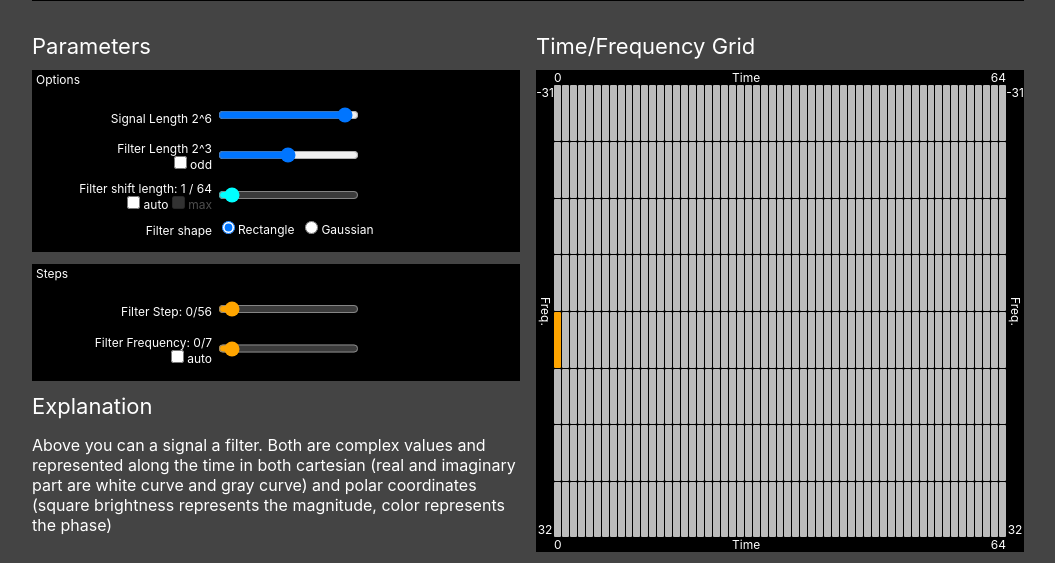
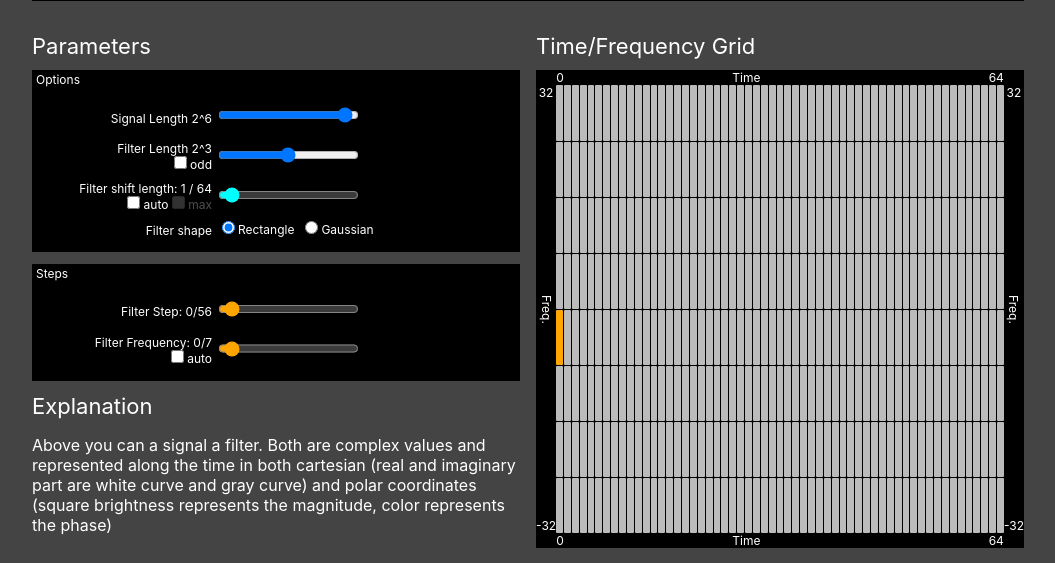
Before and after one commit to laszlokorte/time-frequency, a Svelte app: page / in a window 1280 px wide. Shown: the part 389-952 px from the top of the page, without its empty margins (112-1167 px from the left). Built offline with nearby package versions, Linux system fonts and the light colour scheme.

Commit message:
make frequencies symmetric

```diff
--- a/public/index.html
+++ b/public/index.html
@@ -14,5 +14,12 @@
 </head>
 
 <body>
+	<div id="app">
+
+	</div>
+
+	<footer style="text-align: center; margin: 1em auto 3em">
+		<a style="color: inherit; text-decoration: underline;" href="https://tools.laszlokorte.de/" title="more educational tools">more educational tools</a>
+	</footer>
 </body>
 </html>
--- a/src/App.svelte
+++ b/src/App.svelte
@@ -16,10 +16,11 @@
 
 	let filterShape = 'rect'
 
-	let oddLength = false
-	$: oddLength = (windowLengthExp==0 || windowLengthExp == signalLengthExp) ? false : oddLength
+	let wantOddLength = false
+	$: canOddLength = true || !(windowLengthExp==0 || windowLengthExp == signalLengthExp)
+	$: oddLength = wantOddLength && canOddLength
 	let windowLengthExp = 3
-	$: windowLengthExp = Math.min(windowLengthExp, signalLengthExp)
+	$: windowLengthExp = Math.max(autoFrequency?2:0, Math.min(windowLengthExp, signalLengthExp - (wantOddLength?1:0)))
 	$: windowLength = Math.pow(2, windowLengthExp) + (oddLength?1:0)
 
 	let autoShiftSize = false
@@ -35,8 +36,8 @@
 
 	let autoFrequency = false
 	let filterFrequency = 0
-	$: maxFilterFrequency = Math.pow(2, windowLengthExp)-1
-	$: filterFrequency = autoFrequency ? Math.min(windowLength-1, 1) : Math.min(filterFrequency, maxFilterFrequency)
+	$: maxFilterFrequency = Math.pow(2, windowLengthExp)-1+(oddLength?1:0)
+	$: filterFrequency = autoFrequency ? 2 : Math.min(filterFrequency, maxFilterFrequency)
 	$: filterWindow = Array(windowLength).fill(null).map(
 		(_,i) => cMake(
 			filterShape == 'rect' ? 1 :
@@ -44,7 +45,7 @@
 			filterFrequency*i/(windowLength)*2*Math.PI))
 
 	$: allSteps = Array(filterStepMax+1).fill(null).map((_,i) => i)
-	$: allFrequencies = Array(maxFilterFrequency+1).fill(null).map((_,i) => i > maxFilterFrequency/2 ? i-(maxFilterFrequency+(maxFilterFrequency&1))/2 : i+(maxFilterFrequency+(maxFilterFrequency&1))/2)
+	$: allFrequencies = Array(maxFilterFrequency+1).fill(null).map((_,i) => i-1 <= maxFilterFrequency/2 ? -i+(maxFilterFrequency+(maxFilterFrequency&1))/2 : 1+maxFilterFrequency-i+(maxFilterFrequency+(maxFilterFrequency&1))/2)
 
 	let dragging = false
 
@@ -161,9 +162,13 @@
 		font-weight: normal;
 	}
 
+	button.active-secondary {
+		background: #999;
+	}
 	button.active {
 		background: orange;
 	}
+
 
 	button:disabled {
 		opacity: 0.5;
@@ -354,7 +359,7 @@
 		<dt>Signal Length 2^{signalLengthExp}</dt>
 		<dd><input type="range" min="0" max="6" bind:value={signalLengthExp}></dd>
 		<dt>Filter Length 2^{windowLengthExp} {#if oddLength}+1{/if}<br>
-		<label><input type="checkbox" bind:checked={oddLength}/> odd</label></dt>
+		<label><input class:hidden={!canOddLength} disabled={!canOddLength} type="checkbox" bind:checked={wantOddLength}/> odd</label></dt>
 		<dd><input type="range" min="0" max="6" bind:value={windowLengthExp}></dd>
 		<dt>Filter shift length: {windowShiftSize} / {Math.pow(2, signalLengthExp)}<br>
 			 <label><input type="checkbox" bind:checked={autoShiftSize}/> auto</label>
@@ -400,6 +405,7 @@
 </h2>
 
 
+
 <table cellspacing="0" cellpadding="0" width="100%">
 	<tr>
 	<th width="10">&nbsp;&nbsp;&nbsp;&nbsp;&nbsp;</th>
@@ -410,13 +416,13 @@
 
 	</tr>
 	<tr>
-		<td valign="top" align="center">{-signalLength/2+1}</td>
+		<td valign="top" align="center">{signalLength/2}</td>
 		<td colspan="3" rowspan="3" valign="center" align="center">
 
 			<div class="tf-grid">
 				{#each allFrequencies as f, fi}
 					{#each allSteps as t}
-					<button data-t={t} style:grid-column={t+1} on:mouseup|capture={evtDragEnd} disabled={f!=filterFrequency&&autoFrequency} class:active={f==filterFrequency && t==filterStep} data-freq={f} data-step={t} on:mousedown={evtSetFilter} on:mouseenter={evtDragFilter}></button>
+					<button data-t={t} style:grid-column={t+1} on:mouseup|capture={evtDragEnd} disabled={f!=filterFrequency&&(-f+windowLength)%windowLength!=filterFrequency && autoFrequency} class:active={f==filterFrequency && t==filterStep} class:active-secondary={(-f+windowLength)%windowLength==filterFrequency && t==filterStep} data-freq={f} data-step={t} on:mousedown={evtSetFilter} on:mouseenter={evtDragFilter}></button>
 					{/each}
 
 					{#if omittedCount}
@@ -425,15 +431,15 @@
 				{/each}
 			</div>
 		</td>
-		<td valign="top" align="center">{-signalLength/2+1}</td>
+		<td valign="top" align="center">{signalLength/2}</td>
 	</tr>
 	<tr>
 		<th class="rottext" width="10">Freq.</th>
 		<th class="rottext" width="10">Freq.</th>
 	</tr>
 	<tr>
-		<td valign="bottom" align="center">{signalLength/2}</td>
-		<td valign="bottom" align="center">{signalLength/2}</td>
+		<td valign="bottom" align="center">{-signalLength/2+(oddLength?1:0)}</td>
+		<td valign="bottom" align="center">{-signalLength/2+(oddLength?1:0)}</td>
 	</tr>
 	<tr>
 	<th width="10">&nbsp;&nbsp;&nbsp;&nbsp;&nbsp;</th>
--- a/src/main.js
+++ b/src/main.js
@@ -1,7 +1,7 @@
 import App from './App.svelte';
 
 var app = new App({
-	target: document.body
+	target: document.getElementById('app')
 });
 
 export default app;
```
